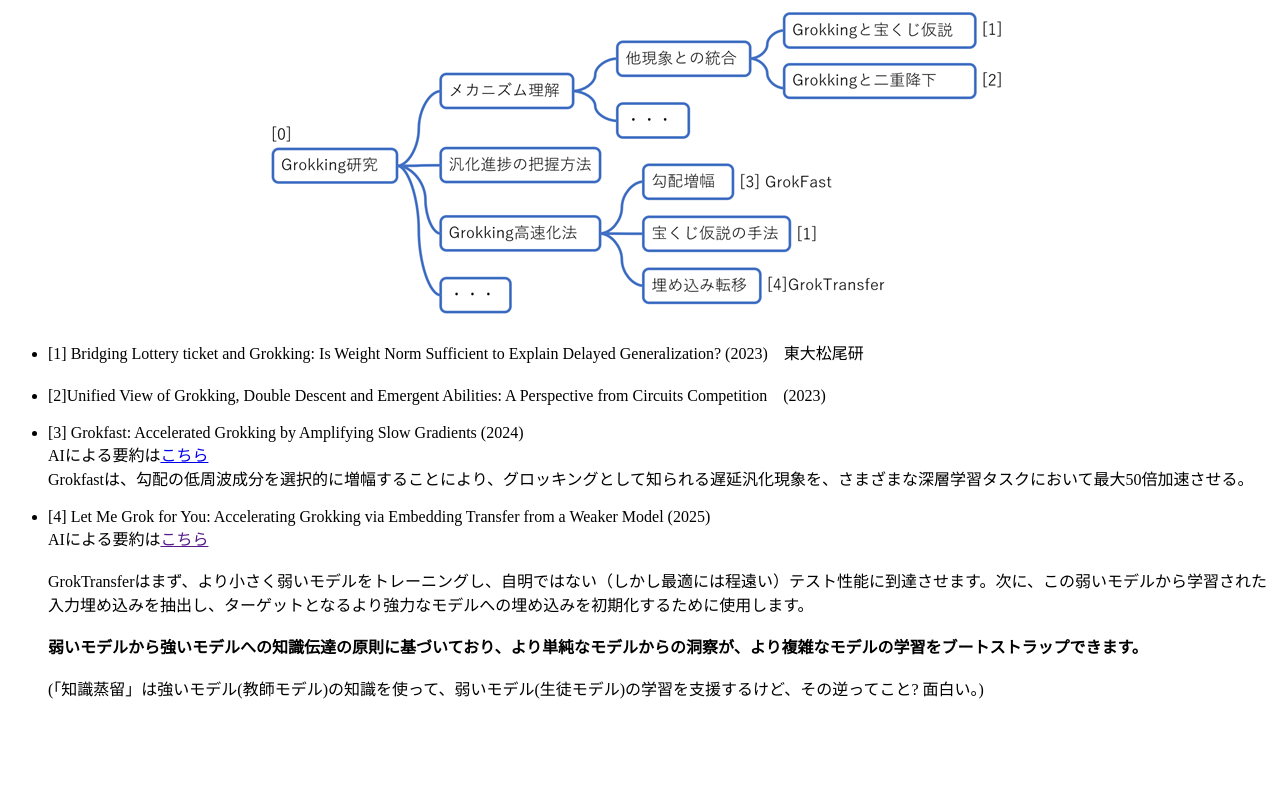
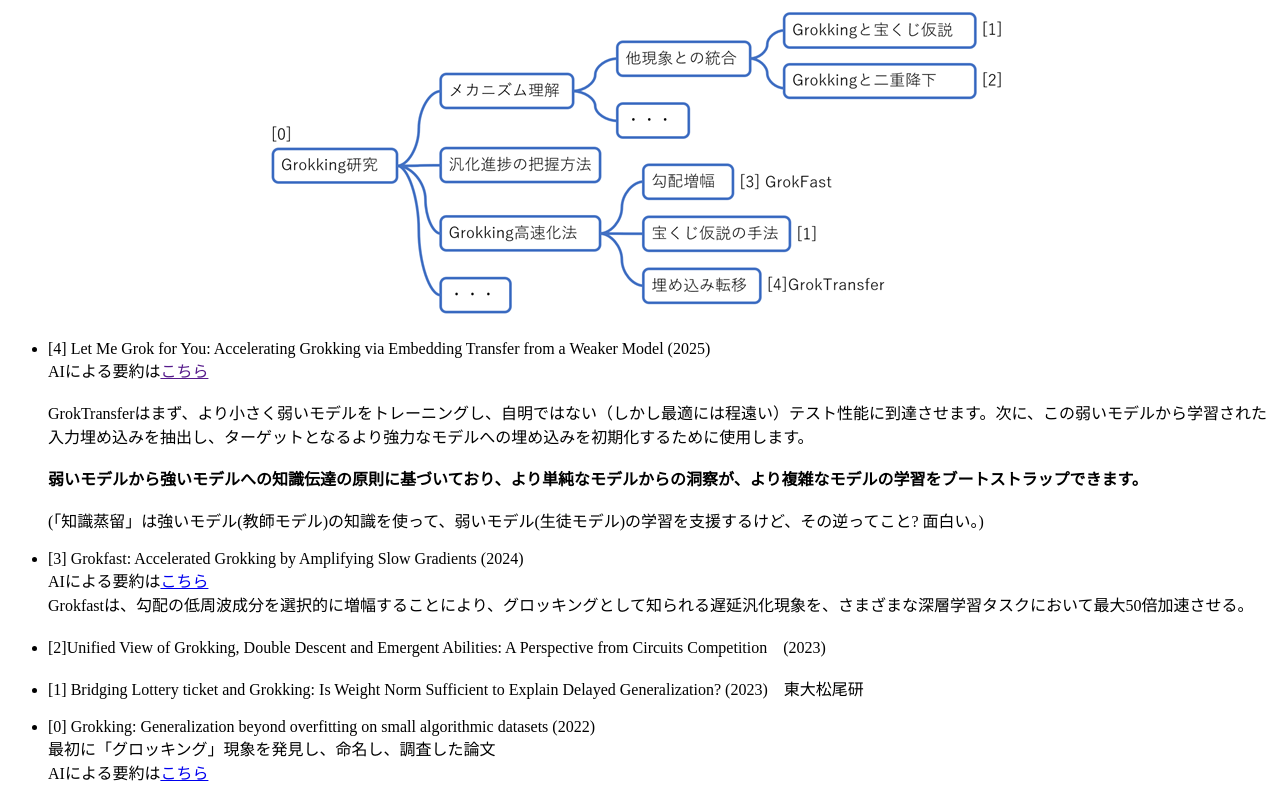
Before and after one commit to boyoyon/TrendWatching_Grokking, a plain HTML site: page index.html in a window 1280 px wide. Shown: the part 722-1522 px from the top of the page. Before the commit the page ends 1438 px from the top, so only its background shows below. Drawn offline with Linux system fonts and the light colour scheme.

Commit message:
Add files via upload

```diff
--- a/index.html
+++ b/index.html
@@ -34,18 +34,7 @@
 </p><p>
 <div class="styleBullet">
 <ul><li>
-[1] Bridging Lottery ticket and Grokking: Is Weight Norm Sufficient to Explain Delayed Generalization? (2023)　東大松尾研
 
-</li><br><li>
-[2]Unified View of Grokking, Double Descent and Emergent Abilities: A Perspective from Circuits Competition　(2023)
-
-
-</li><br><li>
-[3] Grokfast: Accelerated Grokking by Amplifying Slow Gradients (2024)<br>
-AIによる要約は<a href="https://www.alphaxiv.org/ja/overview/2405.20233v2">こちら</a><br>
-Grokfastは、勾配の低周波成分を選択的に増幅することにより、グロッキングとして知られる遅延汎化現象を、さまざまな深層学習タスクにおいて最大50倍加速させる。
-
-</li><br><li>
 [4] Let Me Grok for You: Accelerating Grokking via Embedding Transfer from a Weaker Model (2025)<br>
 AIによる要約は<a href="">こちら</a><br>
 <br>
@@ -55,8 +44,21 @@ GrokTransferはまず、より小さく弱いモデルをトレーニングし
 <br>
 (「知識蒸留」は強いモデル(教師モデル)の知識を使って、弱いモデル(生徒モデル)の学習を支援するけど、その逆ってこと? 面白い。)
 
+</li><br><li>
+[3] Grokfast: Accelerated Grokking by Amplifying Slow Gradients (2024)<br>
+AIによる要約は<a href="https://www.alphaxiv.org/ja/overview/2405.20233v2">こちら</a><br>
+Grokfastは、勾配の低周波成分を選択的に増幅することにより、グロッキングとして知られる遅延汎化現象を、さまざまな深層学習タスクにおいて最大50倍加速させる。
 
+</li><br><li>
+[2]Unified View of Grokking, Double Descent and Emergent Abilities: A Perspective from Circuits Competition　(2023)
 
+</li><br><li>
+[1] Bridging Lottery ticket and Grokking: Is Weight Norm Sufficient to Explain Delayed Generalization? (2023)　東大松尾研
+
+</li><br><li>
+[0] Grokking: Generalization beyond overfitting on small algorithmic datasets (2022)<br>
+最初に「グロッキング」現象を発見し、命名し、調査した論文<br>
+AIによる要約は<a href="https://www.alphaxiv.org/ja/overview/2201.02177v1">こちら</a>
 </li></ul></div>
 </p>
     </body>
```
